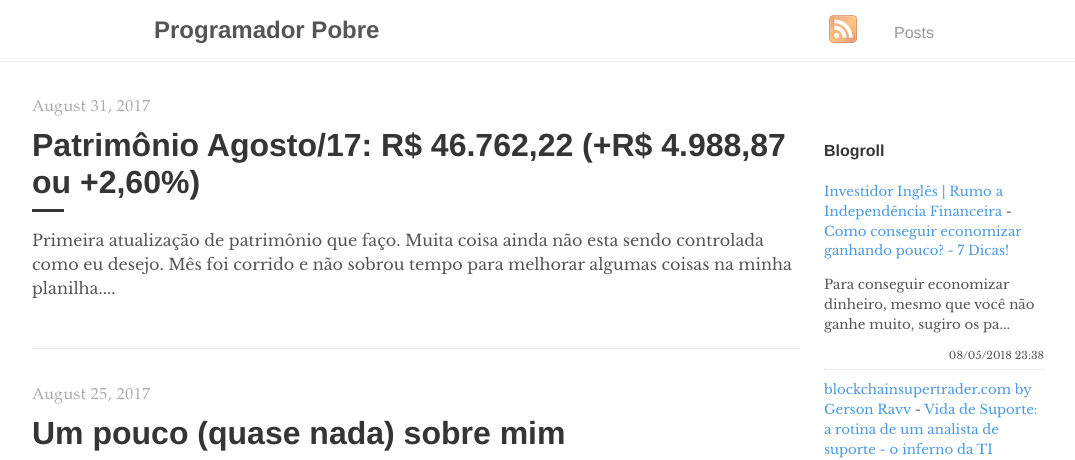
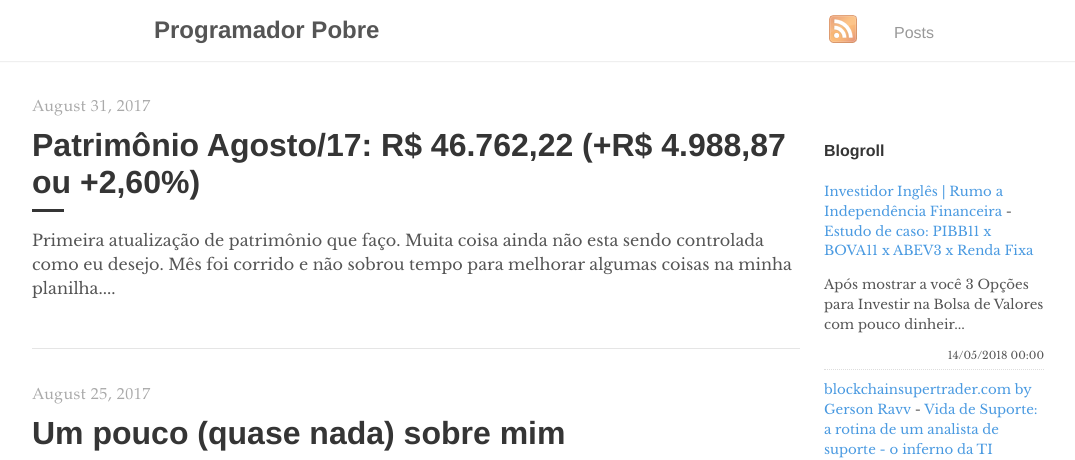
Before and after one commit to programadorpobre/programadorpobre.github.io, a Jekyll site: the page built from index.html, in a window 1280 px wide. Shown: the top 460 px of the page, without its empty margins (96-1171 px from the left). Built offline with Jekyll 4.4.1, drawn with Linux system fonts in a browser that asks for light colours; the list of posts is cut into pages by our own code; comment, search, counter and statistics services are not loaded.

Commit message:
[ci skip] travis #282

```diff
--- a/_includes/feed-entries.html
+++ b/_includes/feed-entries.html
@@ -1,7 +1,7 @@
 <div class="feed-entry">
-    <a class="feed-entry-site-name" href="https://www.investidoringles.com/">Investidor Inglês | Rumo a Independência Financeira</a> - <a class="feed-entry-title" href="https://www.investidoringles.com/2018/05/como-conseguir-economizar-ganhando-pouco-7-dicas.html">Como conseguir economizar ganhando pouco? - 7 Dicas!</a>
-    <p class="feed-entry-summary">Para conseguir economizar dinheiro, mesmo que você não ganhe muito, sugiro os pa...</p>
-    <time datetime="2018-05-08T23:38:00.000-03:00">08/05/2018 23:38</time>
+    <a class="feed-entry-site-name" href="https://www.investidoringles.com/">Investidor Inglês | Rumo a Independência Financeira</a> - <a class="feed-entry-title" href="https://www.investidoringles.com/2018/05/estudo-de-caso-pibb11-bova11-abev3-renda-fixa.html">Estudo de caso: PIBB11 x BOVA11 x ABEV3 x Renda Fixa</a>
+    <p class="feed-entry-summary">Após mostrar a você 3 Opções para Investir na Bolsa de Valores com pouco dinheir...</p>
+    <time datetime="2018-05-14T00:00:00.000-03:00">14/05/2018 00:00</time>
 </div>
 <div class="feed-entry">
     <a class="feed-entry-site-name" href="http://www.blockchainsupertrader.com/">blockchainsupertrader.com by Gerson Ravv</a> - <a class="feed-entry-title" href="http://feedproxy.google.com/~r/BlockchainsupertradercomByGersonRavv/~3/t8D2cH1zA3s/vida-de-suporte-rotina-de-uma-analista.html">Vida de Suporte: a rotina de um analista de suporte - o inferno da TI</a>
```
